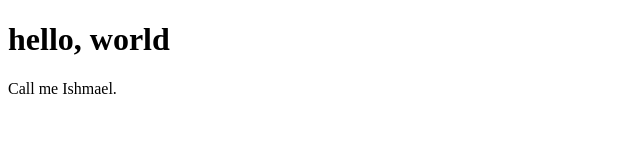
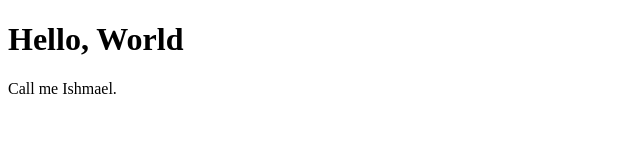
Before and after one commit to Othman-dev/website, a plain HTML site: page index.html in a window 1280 px wide. Shown: the whole page, without its empty margins (0-640 px from the left). Drawn offline with Linux system fonts and the light colour scheme.

Commit message:
Add small changes

```diff
--- a/index.html
+++ b/index.html
@@ -4,7 +4,7 @@
     <title>A whale of a greeting</title>
   </head>
   <body>
-    <h1>hello, world</h1>
+    <h1>Hello, World</h1>
     <p>Call me Ishmael.</p>
   </body>
 </html>
```
